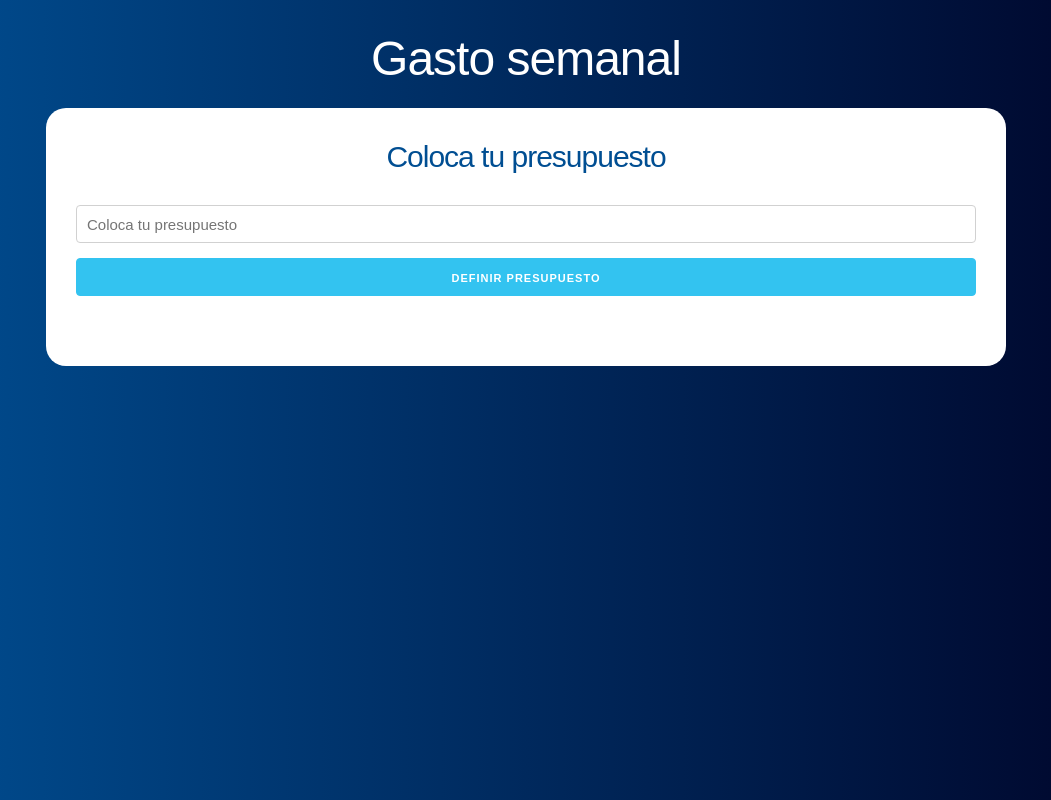
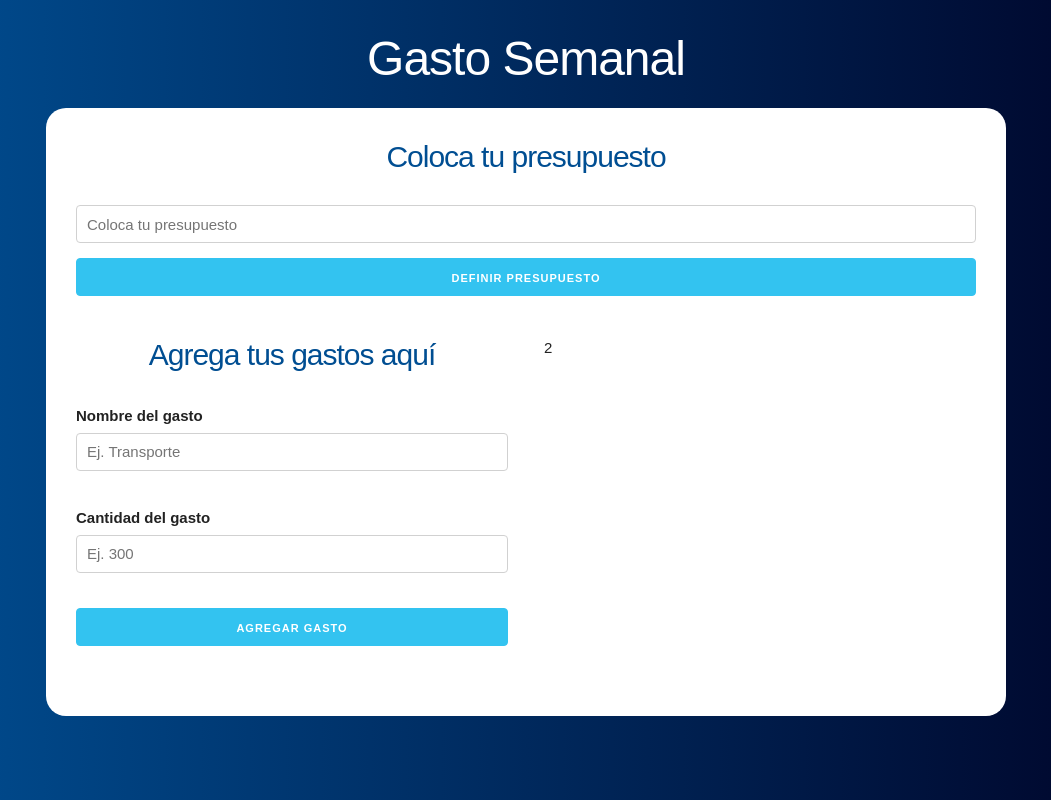
Before and after one commit to axelfelixfr/app-presuesto, a React (Create React App) app: page / in a window 1280 px wide. Shown: the whole page, without its empty margins (114-1165 px from the left). Built offline with nearby package versions, Linux system fonts and the light colour scheme.

Commit message:
Componente Formulario

```diff
--- a/public/index.html
+++ b/public/index.html
@@ -7,8 +7,10 @@
   <meta name="viewport" content="width=device-width, initial-scale=1" />
   <meta name="description" content="Web site created using create-react-app" />
   <title>Presupuesto React</title>
+  <link rel="preconnect" href="https://fonts.googleapis.com">
+  <link rel="preconnect" href="https://fonts.gstatic.com" crossorigin>
+  <link href="https://fonts.googleapis.com/css2?family=Staatliches&display=swap" rel="stylesheet">
   <link rel="stylesheet" href="https://cdnjs.cloudflare.com/ajax/libs/normalize/8.0.1/normalize.min.css">
-  <link href="https://fonts.googleapis.com/css?family=Staatliches" rel="stylesheet">
   <link rel="stylesheet" href="https://cdnjs.cloudflare.com/ajax/libs/skeleton/2.0.4/skeleton.min.css">
 </head>
 
--- a/src/App.js
+++ b/src/App.js
@@ -1,14 +1,25 @@
-import React from 'react';
+import React, { useState } from 'react';
+import { Formulario } from './components/Formulario';
 import Pregunta from './components/Pregunta';
 
 function App() {
+  const [presupuesto, setPresupuesto] = useState(0);
+  const [restante, setRestante] = useState(0);
+
   return (
     <div className="container">
       <header>
-        <h1>Gasto semanal</h1>
+        <h1>Gasto Semanal</h1>
 
         <div className="contenido-principal contenido">
-          <Pregunta />
+          <Pregunta setPresupuesto={setPresupuesto} setRestante={setRestante} />
+
+          <div className="row">
+            <div className="one-half column">
+              <Formulario />
+            </div>
+            <div className="one-half column">2</div>
+          </div>
         </div>
       </header>
     </div>
--- a/src/components/Error.jsx
+++ b/src/components/Error.jsx
@@ -1,5 +1,5 @@
 import React from 'react';
 
-export const Error = () => (
-  <p className="alert alert-danger error">Hubo un error</p>
+export const Error = ({ mensaje }) => (
+  <p className="alert alert-danger error">{mensaje}</p>
 );
--- /dev/null
+++ b/src/components/Formulario.jsx
@@ -0,0 +1,27 @@
+import React from 'react';
+
+export const Formulario = () => {
+  return (
+    <form>
+      <h2>Agrega tus gastos aquí</h2>
+      <div className="campo">
+        <label>Nombre del gasto</label>
+        <input
+          type="text"
+          className="u-full-width"
+          placeholder="Ej. Transporte"
+        />
+      </div>
+      <div className="campo">
+        <label>Cantidad del gasto</label>
+        <input type="number" className="u-full-width" placeholder="Ej. 300" />
+      </div>
+
+      <input
+        type="submit"
+        value="Agregar gasto"
+        className="button-primary u-full-width"
+      />
+    </form>
+  );
+};
--- a/src/components/Pregunta.jsx
+++ b/src/components/Pregunta.jsx
@@ -1,7 +1,7 @@
 import React, { useState } from 'react';
 import { Error } from './Error';
 
-const Pregunta = () => {
+const Pregunta = ({ setPresupuesto, setRestante }) => {
   // State para el presupuesto
   const [cantidad, setCantidad] = useState(0);
   const [error, setError] = useState(false);
@@ -23,11 +23,13 @@ const Pregunta = () => {
 
     // Si se pasa la validación
     setError(false);
+    setPresupuesto(cantidad);
+    setRestante(cantidad);
   };
   return (
     <>
       <h2>Coloca tu presupuesto</h2>
-      {error && <Error />}
+      {error && <Error mensaje="El presupuesto es incorrecto" />}
       <form onSubmit={agregarPresupuesto}>
         <input
           type="number"
```
